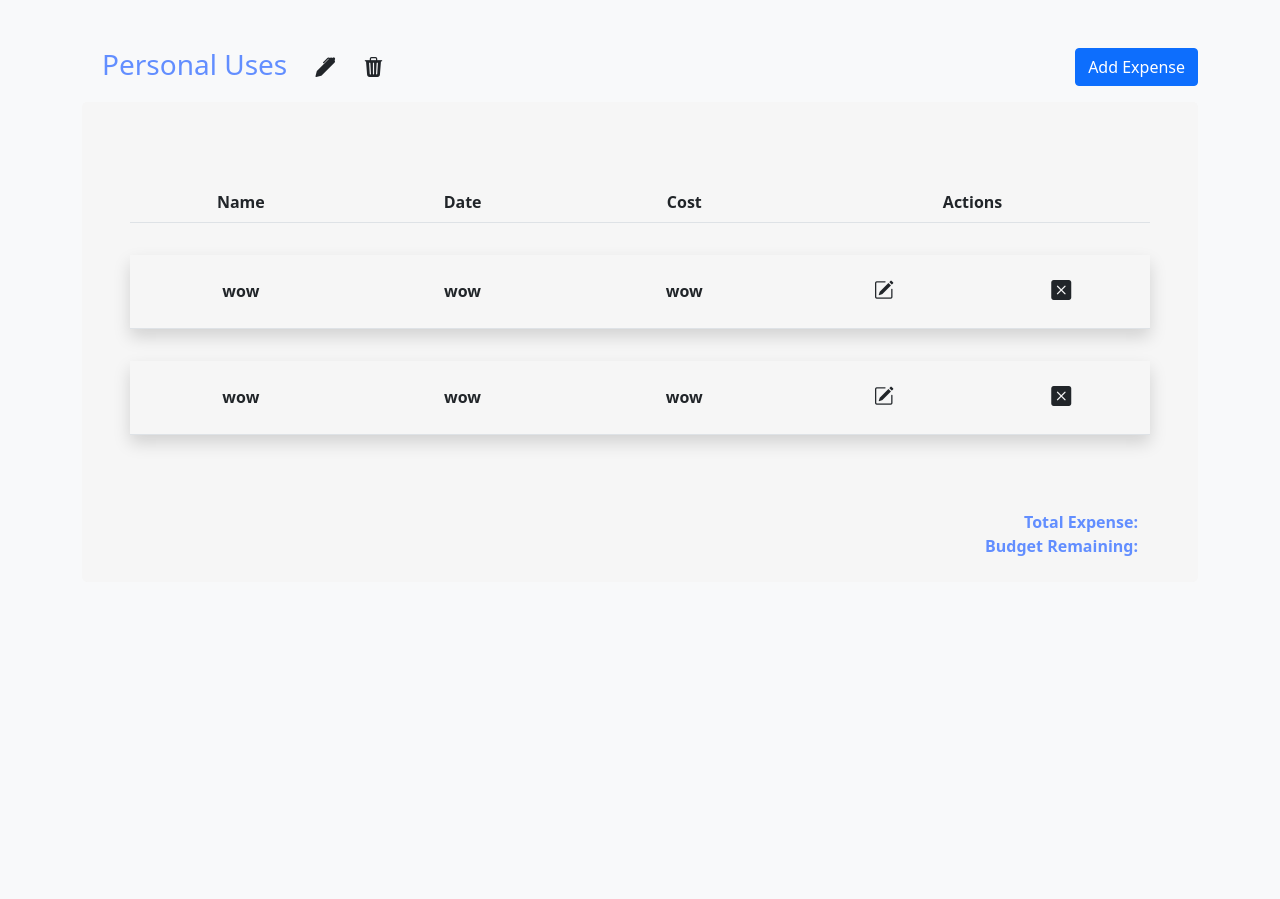
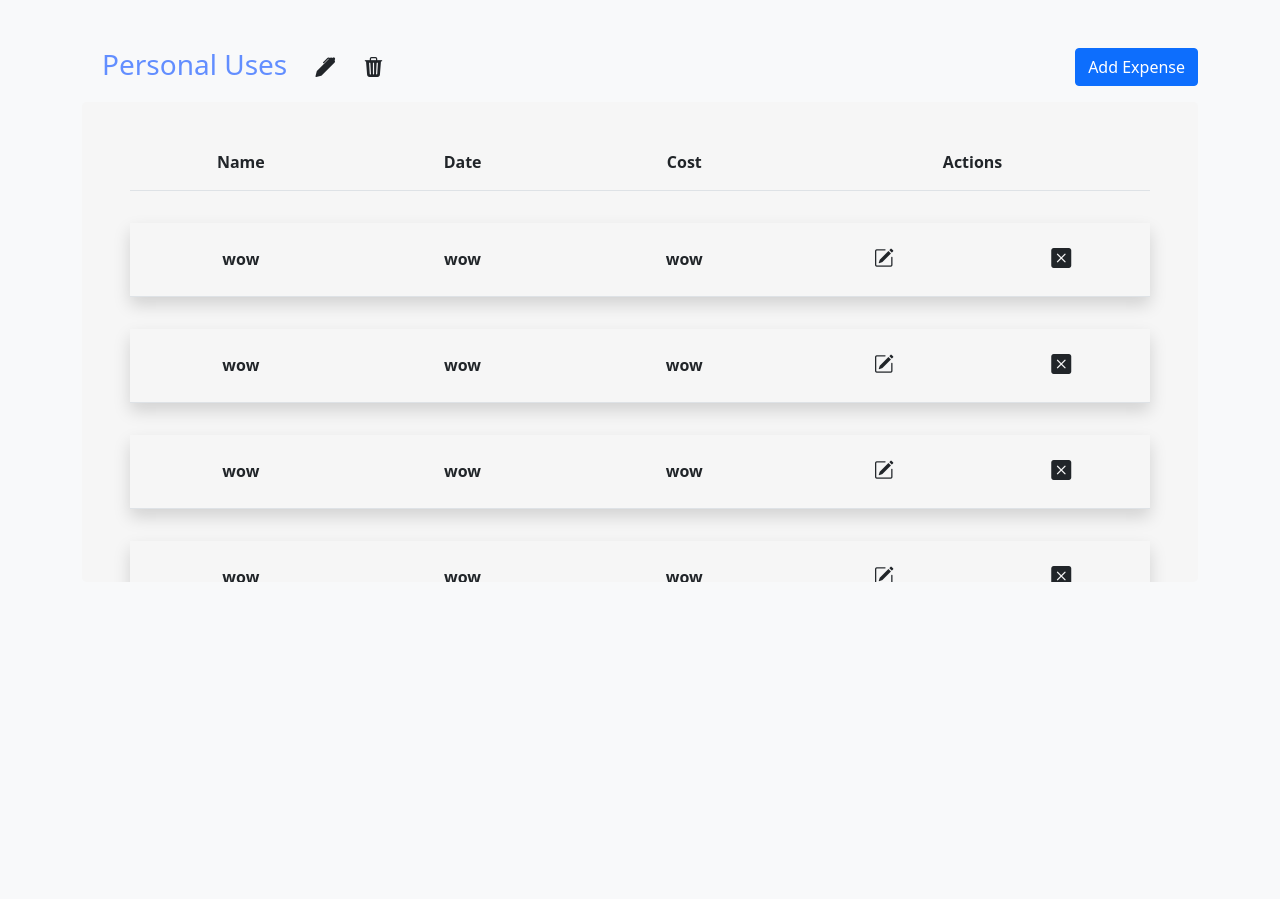
Before and after one commit to 0IUwUL/G-Track, a CodeIgniter app: page /Expense_Tracker_Elec-4/index.php/expense/view in a window 1280 px wide. Shown: the part 64-963 px from the top of the page. Run offline with CodeIgniter, Linux system fonts and the light colour scheme.

Commit message:
Expense page finished no backend

```diff
--- a/application/views/pages/expense_page.php
+++ b/application/views/pages/expense_page.php
@@ -11,13 +11,13 @@
       </div>
     </div>
 
-    <div class="bg_expense p-5 rounded-3 mt-3 position-relative">
+    <div class="bg_expense px-5 rounded-3 mt-3 position-relative">
       <table class="table exp_table">
-        <tr>
-          <th class="text-center">Name</th>
-          <th class="text-center">Date</th>
-          <th class="text-center">Cost</th>
-          <th class = "text-center" colspan="2">Actions</th>
+        <tr class="sticky-top bg_header">
+          <th class="text-center p-3">Name</th>
+          <th class="text-center p-3">Date</th>
+          <th class="text-center p-3">Cost</th>
+          <th class = "text-center p-3" colspan="2">Actions</th>
         </tr>
         <tr class="shadow">
           <td class="text-center p-4"><strong>wow</strong></td>
@@ -33,14 +33,43 @@
           <td class="text-center p-4"><strong><i class="bi bi-pencil-square h5"></i></strong></td>
           <td class="text-center p-4"><strong><i class="bi bi-x-square-fill h5"></i></i></td>
         </tr>
+        <tr class="shadow">
+          <td class="text-center p-4"><strong>wow</strong></td>
+          <td class="text-center p-4"><strong>wow</strong></td>
+          <td class="text-center p-4"><strong>wow</strong></td>
+          <td class="text-center p-4"><strong><i class="bi bi-pencil-square h5"></i></strong></td>
+          <td class="text-center p-4"><strong><i class="bi bi-x-square-fill h5"></i></i></td>
+        </tr>
+        <tr class="shadow">
+          <td class="text-center p-4"><strong>wow</strong></td>
+          <td class="text-center p-4"><strong>wow</strong></td>
+          <td class="text-center p-4"><strong>wow</strong></td>
+          <td class="text-center p-4"><strong><i class="bi bi-pencil-square h5"></i></strong></td>
+          <td class="text-center p-4"><strong><i class="bi bi-x-square-fill h5"></i></i></td>
+        </tr>
+        <tr class="shadow">
+          <td class="text-center p-4"><strong>wow</strong></td>
+          <td class="text-center p-4"><strong>wow</strong></td>
+          <td class="text-center p-4"><strong>wow</strong></td>
+          <td class="text-center p-4"><strong><i class="bi bi-pencil-square h5"></i></strong></td>
+          <td class="text-center p-4"><strong><i class="bi bi-x-square-fill h5"></i></i></td>
+        </tr>
+        <tr class="shadow">
+          <td class="text-center p-4"><strong>wow</strong></td>
+          <td class="text-center p-4"><strong>wow</strong></td>
+          <td class="text-center p-4"><strong>wow</strong></td>
+          <td class="text-center p-4"><strong><i class="bi bi-pencil-square h5"></i></strong></td>
+          <td class="text-center p-4"><strong><i class="bi bi-x-square-fill h5"></i></i></td>
+        </tr>
       </table>
-      <div class="row text-light mx-5 position-absolute bottom-0 end-0 pb-4">
-        <div class="text-color d-flex justify-content-end">
-          <strong>Total Expense:</strong>
-        </div>
-        <div class="text-color d-flex justify-content-end">
-          <strong>Budget Remaining:</strong>
-        </div>
+    </div>
+
+    <div class="row text-light pos_status position-absolute bottom-0 end-0 pb-4">
+      <div class="text-color d-flex justify-content-end">
+        <strong>Total Expense: 2130.00</strong>
+      </div>
+      <div class="text-color d-flex justify-content-end">
+        <strong>Budget Remaining: 2130.00</strong>
       </div>
     </div>
   </div>
--- a/assets/css/style.css
+++ b/assets/css/style.css
@@ -38,10 +38,20 @@
     height: 30rem;
     width: auto;
     background-color:#F6F6F6;
+    overflow-x: hidden;
+    overflow-y: scroll;
 }
 .exp_table{
     border-collapse: separate;
     border-spacing: 0 2rem;
+}
+
+.pos_status{
+    margin-right: 10rem;
+}
+
+.bg_header{
+    background-color:#F6F6F6;
 }
 
 /* for LOGIN */
```
